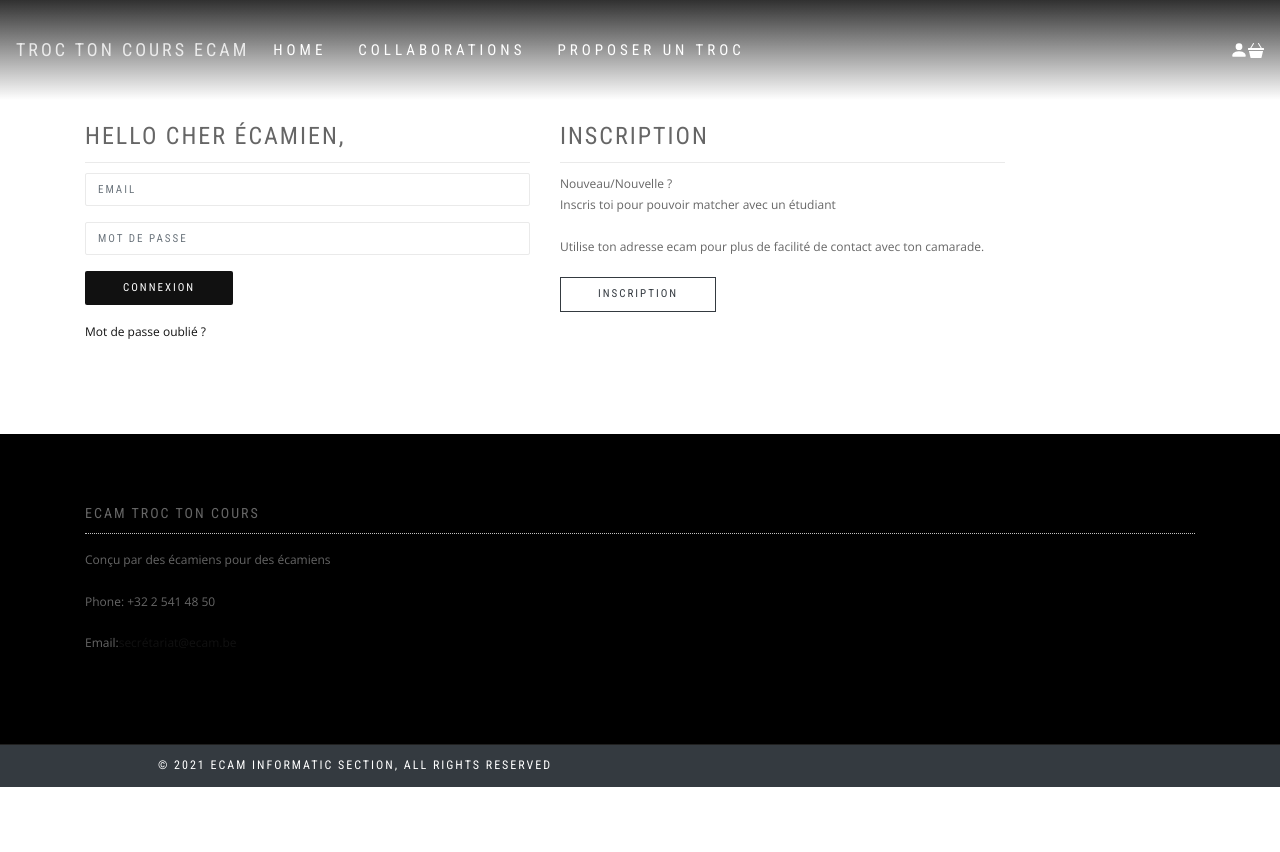
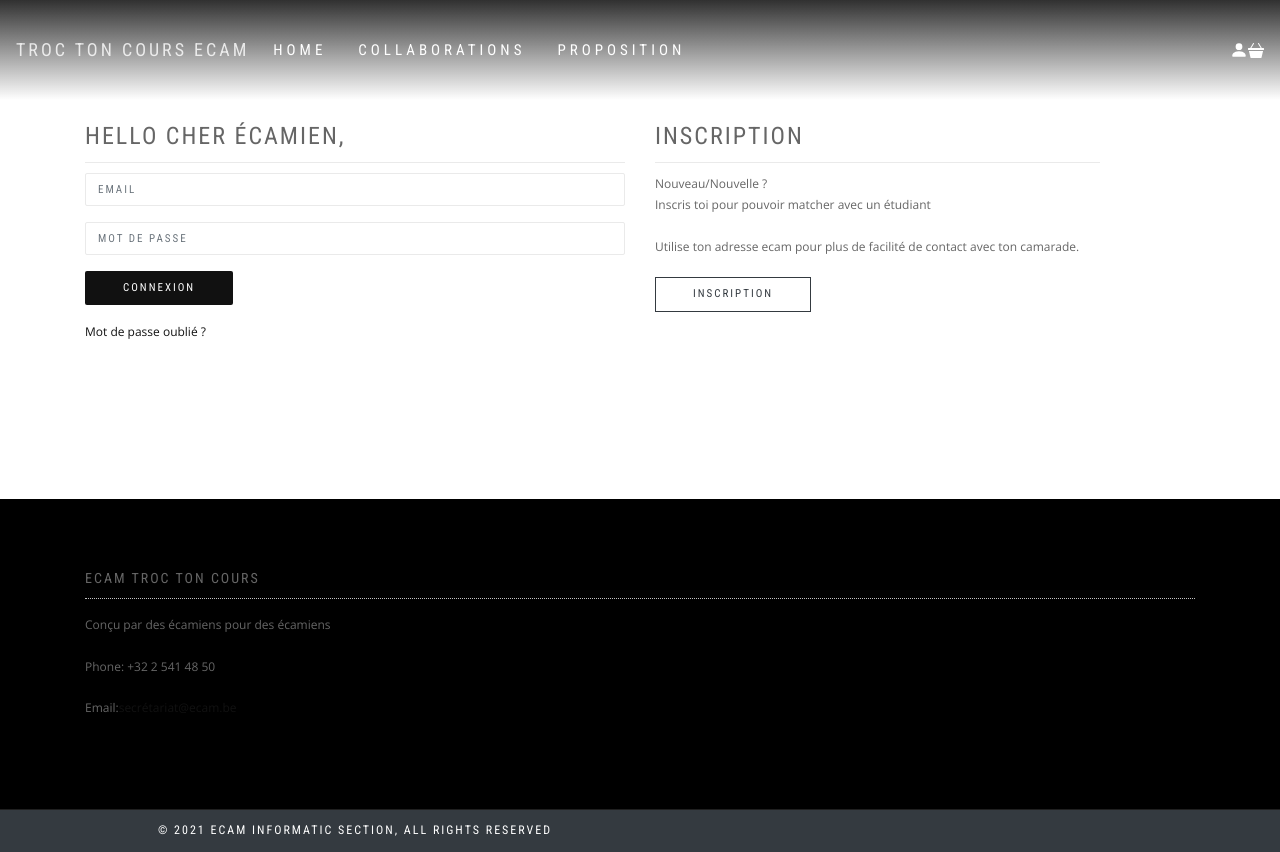
Before and after one commit to Senbonzakura1493/ecamTroc, an Angular app: page /login in a window 1280 px wide. Before the commit the page ends 800 px from the top, so only its background shows below. Built offline with nearby package versions, Linux system fonts and the light colour scheme; no server answers; some icons are missing; a web font is replaced by a local one.

Commit message:
ssome syntax modification

```diff
--- a/src/app/auth/login/login.component.html
+++ b/src/app/auth/login/login.component.html
@@ -1,8 +1,8 @@
 
-<section class="module-medium" style="background-color: white;padding-top : 120px;">
+<section class="module" style="background-color: white;padding-top : 120px;">
     <div class="container">
       <div class="row">
-        <div class="col-sm-5 col-sm-offset-1 mb-sm-40" *ngIf="!register && !guest">
+        <div class="col-sm-6 col-sm-offset-1 mb-sm-40" *ngIf="!register && !guest">
           <h4 class="font-alt">Hello cher écamien, </h4>
           <hr class="divider-w mb-10">
           <form class="form" [formGroup]="loginForm" (ngSubmit)="onSubmit()">
@@ -19,7 +19,7 @@
 
           </form>
         </div>
-        <div class="col-sm-5 col-sm-offset-1 mb-sm-40" *ngIf="!register && guest">
+        <div class="col-sm-6 col-sm-offset-1 mb-sm-40" *ngIf="!register && guest">
           <div class="shop-item">
             <div class="card">
                 <div class="card-header titan-title-size-1 font-alt">
@@ -70,4 +70,3 @@
       </div>
     </div>
   </section>
-  <router-outlet></router-outlet>
--- a/src/app/auth/user-profile/user-profile.component.html
+++ b/src/app/auth/user-profile/user-profile.component.html
@@ -17,7 +17,8 @@
 
         <div *ngIf="orders==true">
           <h4>Collaborations acceptées</h4>
-          <div class="col-sm-3 col-lg-3" *ngFor="let collab of collaborations.collaborations_acceptees">
+          <div class="row animated fadeInLeft WOW"  >
+          <div  class="col-sm-3 col-lg-3" *ngFor="let collab of collaborations.collaborations_acceptees">
           <div class="shop-item">
             <div class="card" >
               <div class="card-body" style="background-color: rgb(172, 171, 164)">
@@ -35,9 +36,10 @@
             </div>
           </div>
         </div>
+        </div>
           <hr class="divider-w  mt-10 mb-20">
           <h4>Collaborations demandées</h4>
-
+          <div class="row animated fadeInLeft WOW"  >
           <div class="col-sm-3 col-lg-3" *ngFor="let collab of collaborations.collaborations_demandees">
           <div class="shop-item">
             <div class="card" >
@@ -56,7 +58,13 @@
             </div>
           </div>
         </div>
-        </div>
+      </div>
+    </div>
     </div>
 
   </section>
+  <script>
+    $( document ).ready(function() {
+      new WOW().init();
+      });
+  </script>
--- a/src/app/navbar/navbar.component.html
+++ b/src/app/navbar/navbar.component.html
@@ -26,7 +26,7 @@
         <a class=" navbar-brand nav-link font-alt  titan-title-size-1" routerLink="/collaborations">Collaborations</a>
       </li>
       <li class="nav-item active">
-        <a class=" navbar-brand nav-link font-alt  titan-title-size-1" routerLink="/troc">Proposer un troc</a>
+        <a class=" navbar-brand nav-link font-alt  titan-title-size-1" routerLink="/proposition">Proposition</a>
       </li>
 
     </ul>
--- a/src/app/shop/basket/basket.component.html
+++ b/src/app/shop/basket/basket.component.html
@@ -6,17 +6,11 @@
     </div>
     <div mat-dialog-body >
       <div class="row text-light" style="padding-top: 15px;" >
-        <div class="col" style="max-width: 50%;">
-          <a href="#"><img src="http://127.0.0.1:8000/images/{{items[0][0].code}}/{{items[0][0].color}}/{{items[0][0].imageOne}}" alt="Men’s Casual Pack"/></a>
-        </div>
         <div class="col">
             Cours 1 cours 2 Heures
         </div>
       </div>
       <div class="row text-light" style="padding-top: 15px;" >
-        <div class="col" style="max-width: 50%;">
-          <a href="#"><img src="http://127.0.0.1:8000/images/{{items[1][0].code}}/{{items[1][0].color}}/{{items[1][0].imageOne}}" alt="Men’s Casual Pack"/></a>
-        </div>
         <div class="col">
           Cours 1 cours 2 Heures
         </div>
```
